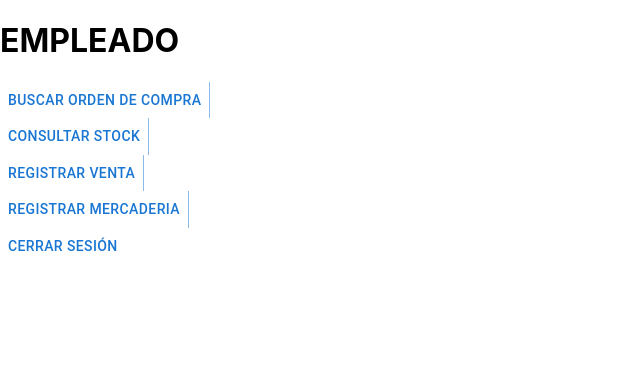
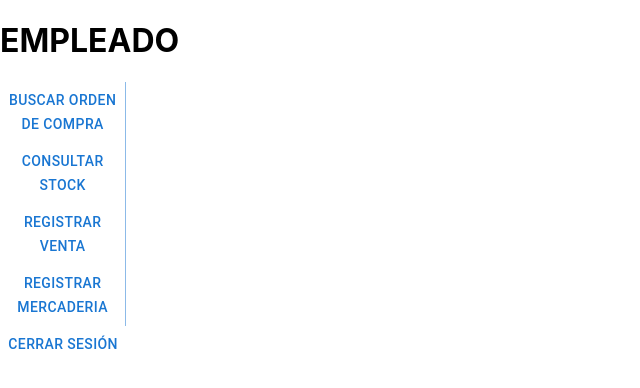
Before and after one commit to tomasbond02/sistema_control_stock, a Next.js app: page /indexEmp in a window 1280 px wide. Shown: the top 388 px of the page, without its empty margins (0-640 px from the left). Built offline with nearby package versions, Linux system fonts and the light colour scheme.

Commit message:
comit no se que hice

```diff
--- a/pages/indexEmp.tsx
+++ b/pages/indexEmp.tsx
@@ -16,7 +16,7 @@ const Empleado: NextPage = () => {
     <div className={styles.general}>
       <h1>EMPLEADO</h1>
       <div className={styles.mainStyles}>
-        <div >
+        <div className={styles.botones}>
           <ButtonGroup variant="text" className={styles.rightBar}>
             <Button onClick={() => setComponent(<BasicTable />)}>BUSCAR ORDEN DE COMPRA</Button>
             <Button onClick={() => setComponent(<StockTable />)}>CONSULTAR STOCK</Button>
--- a/styles/employedStyles.module.css
+++ b/styles/employedStyles.module.css
@@ -3,6 +3,8 @@
     display: flex;
     flex-direction: column;
     align-items: flex-start;
+    align-items: center;
+    max-width: 60%;
 }
 
 .mainStyles{
```
